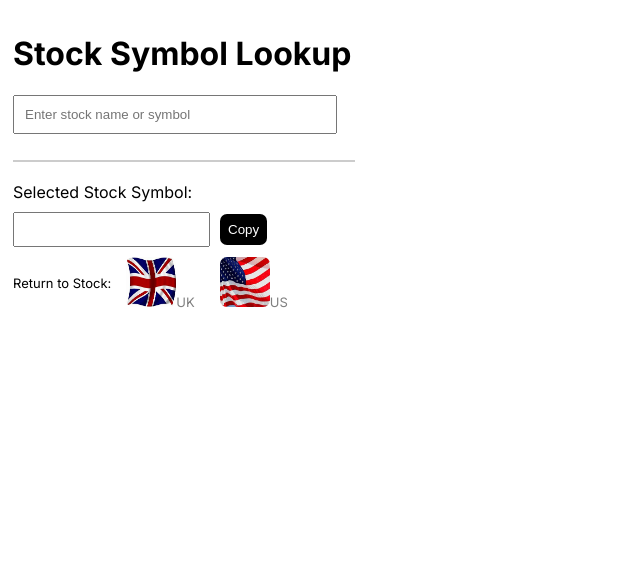
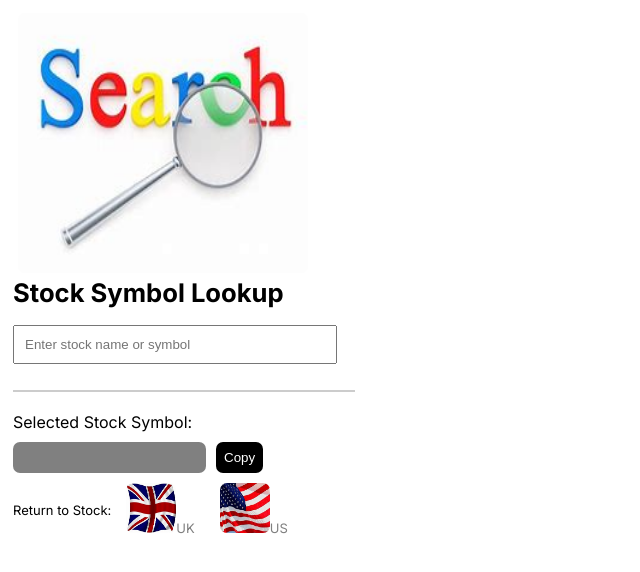
Before and after one commit to uk030621/DemoCrudStock, a Next.js app: page /symbolsearch in a window 1280 px wide. Shown: the top 572 px of the page, without its empty margins (0-640 px from the left). Built offline with nearby package versions, Linux system fonts and the light colour scheme.

Commit message:
Fixed stock addition to US table / database

```diff
--- a/app/api/stock/route.js
+++ b/app/api/stock/route.js
@@ -23,6 +23,7 @@ export async function getBaselinePortfolioValue() {
 getBaselinePortfolioValue();
 
 
+
 // GET - Fetch stock price from Yahoo Finance API or from database
 export async function GET(req) {
     const { searchParams } = new URL(req.url);
@@ -32,6 +33,21 @@ export async function GET(req) {
         const db = await connectToDatabase();
 
         if (symbol) {
+            // Special handling for FTSE^ index
+            if (symbol === 'FTSE^') {
+                const response = await fetch(`https://query1.finance.yahoo.com/v8/finance/chart/%5EFTSE`);
+                const data = await response.json();
+                const ftseValue = data.chart.result[0].meta.regularMarketPrice;
+
+                if (ftseValue !== undefined) {
+                    return NextResponse.json({ symbol: 'FTSE^', pricePerShare: ftseValue });
+                } else {
+                    return NextResponse.json({ error: 'Failed to fetch FTSE index value' }, { status: 500 });
+                }
+            }
+
+
+
             const stock = await db.collection('demostocks').findOne({ symbol });
 
             if (!stock) {
--- a/app/api/usstock/route.js
+++ b/app/api/usstock/route.js
@@ -16,6 +16,22 @@ export async function GET(req) {
         const db = await connectToDatabase();
 
         if (symbol) {
+            // Special handling for FTSE^ index
+            if (symbol === 'FTSE^') {
+                const response = await fetch(`https://query1.finance.yahoo.com/v8/finance/chart/%5EFTSE`);
+                const data = await response.json();
+                const ftseValue = data.chart.result[0].meta.regularMarketPrice;
+
+                if (ftseValue !== undefined) {
+                    return NextResponse.json({ symbol: 'FTSE^', pricePerShare: ftseValue });
+                } else {
+                    return NextResponse.json({ error: 'Failed to fetch FTSE index value' }, { status: 500 });
+                }
+            }
+
+
+
+
             const stock = await db.collection('usstocks').findOne({ symbol });
 
             if (!stock) {
--- a/app/globals.css
+++ b/app/globals.css
@@ -215,9 +215,17 @@ button:hover{
 
 .selected-symbol{
   margin-bottom: 10px;
+  background-color: grey;
+  border: none;
+  border-radius: 7px;
 }
 
 .return-to-stock{
   margin-right: 10px;
   font-size: small;
 }
+
+.stock-label{
+  font-size: 1.6rem;
+  margin-top: 0;
+}
--- a/app/symbolsearch/page.js
+++ b/app/symbolsearch/page.js
@@ -43,7 +43,16 @@ export default function StockSearchPage() {
 
   return (
     <div style={{ padding: '5px' }}>
-      <h1>Stock Symbol Lookup</h1>
+
+      <Image className='uk-pic'
+                    src="/search.jpg"
+                    alt="Portfolio Image"
+                    width={290}  // Adjust the width
+                    height={260} // Adjust the height
+                    style={{ marginLeft: '5px' }}  // Add margin for spacing
+                />
+
+      <h1 className='stock-label'>Stock Symbol Lookup</h1>
       <input
         type="text"
         placeholder="Enter stock name or symbol"
@@ -82,6 +91,7 @@ export default function StockSearchPage() {
         ref={inputRef}
         type="text"
         defaultValue={selectedStock}
+        readOnly
         style={{ marginRight: '10px', marginTop: '10px', padding:'8px' }}
       />
       <button
```
Also changed, not shown: app/page.js (+29 -0 lines), app/uscurrency/page.js (+29 -1 lines), public/search.jpg (added), public/stockMarket.jpg (added).
